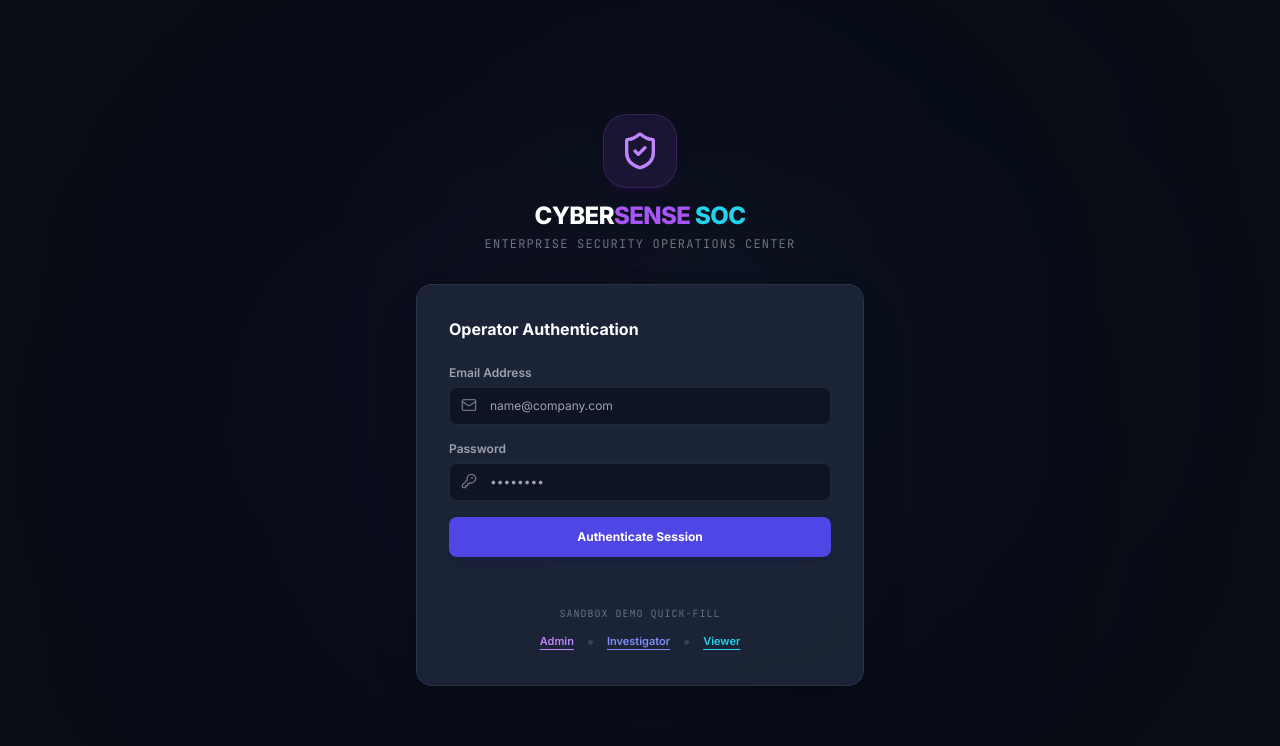
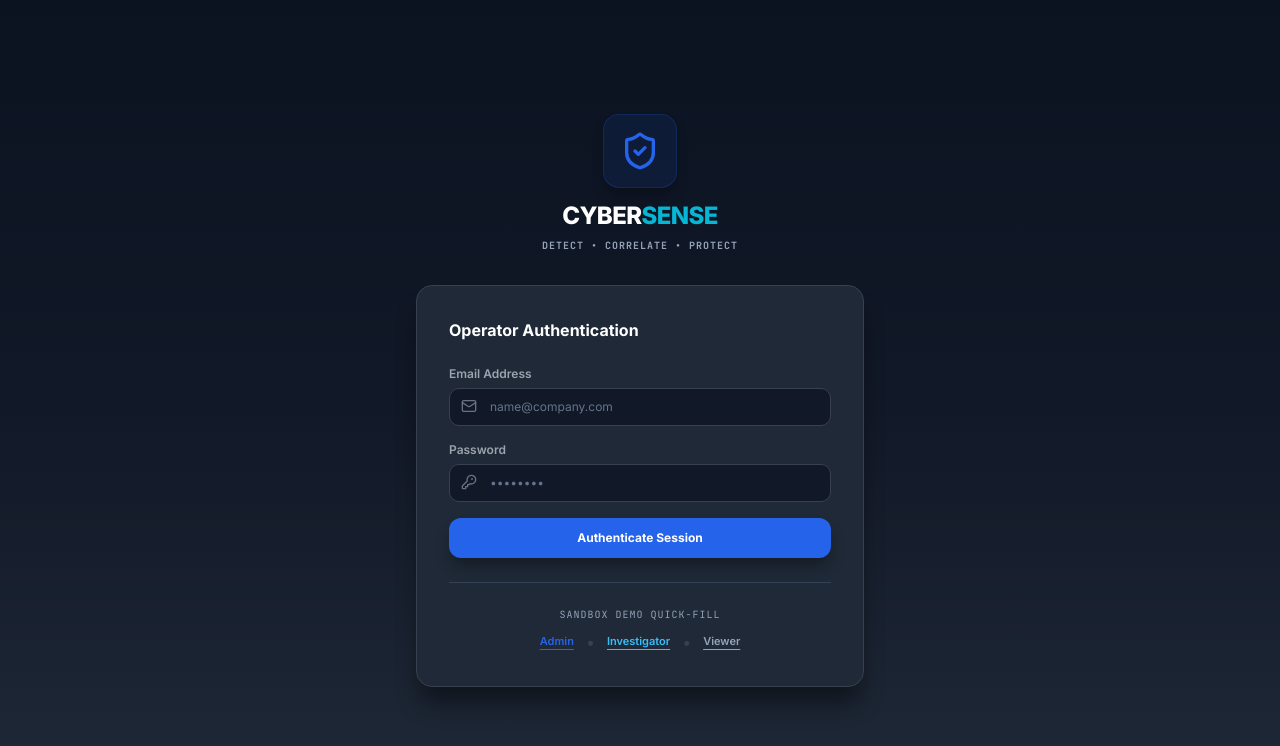
Before and after one commit to Amal0318/Finspark, a React (Vite) app in the folder frontend/: page /login in a window 1280 px wide. Shown: the top 746 px of the page. Built offline with nearby package versions, Linux system fonts and the light colour scheme.

Commit message:
Styling update: align entire application with custom CyberSense Banking Security Color Palette rules and styling tokens (flat slate cards, no glassmorphism, solid blue sidebar highlights, tagline, rounded borders)

```diff
--- a/frontend/src/components/Navbar.jsx
+++ b/frontend/src/components/Navbar.jsx
@@ -18,10 +18,10 @@ const Navbar = ({ onRefresh, refreshing, notifications = [] }) => {
   };
 
   return (
-    <header className="h-16 border-b border-slate-800/60 bg-[#0F172A]/95 backdrop-blur-md flex items-center justify-between px-6 z-20 shrink-0 select-none">
+    <header className="h-16 border-b border-[#374151] bg-[#111827] flex items-center justify-between px-6 z-20 shrink-0 select-none">
       {/* System Brand Header */}
-      <div className="flex items-center space-x-2 text-[10px] font-mono text-gray-400">
-        <ShieldCheck className="h-4 w-4 text-purple-500" />
+      <div className="flex items-center space-x-2 text-[10px] font-mono text-[#CBD5E1]">
+        <ShieldCheck className="h-4 w-4 text-[#2563EB]" />
         <span className="tracking-widest uppercase">CyberSense Security Platform</span>
       </div>
 
--- a/frontend/src/components/Sidebar.jsx
+++ b/frontend/src/components/Sidebar.jsx
@@ -22,11 +22,16 @@ const Sidebar = () => {
   ];
 
   return (
-    <aside className="w-64 bg-[#0B0F19] border-r border-slate-800/60 flex flex-col h-full shrink-0 select-none">
-      <div className="h-16 flex items-center px-5 border-b border-slate-800/60 space-x-2">
-        <ShieldCheck className="h-6 w-6 text-cyan-400 shrink-0" />
-        <span className="font-extrabold text-[15px] tracking-wide text-white font-sans flex items-center gap-1.5 whitespace-nowrap">
-          CYBER<span className="text-purple-500">SENSE</span> <span className="text-[9px] bg-purple-500/20 text-purple-400 border border-purple-500/30 px-1.5 py-0.5 rounded font-mono font-bold leading-none">SOC</span>
+    <aside className="w-64 bg-[#0F172A] border-r border-[#374151] flex flex-col h-full shrink-0 select-none">
+      <div className="h-20 flex flex-col justify-center px-5 border-b border-[#374151]">
+        <div className="flex items-center space-x-2">
+          <ShieldCheck className="h-5 w-5 text-[#2563EB] shrink-0" />
+          <span className="font-extrabold text-[15px] tracking-wide text-white font-sans flex items-center gap-1 whitespace-nowrap">
+            CYBER<span className="text-[#06B6D4]">SENSE</span>
+          </span>
+        </div>
+        <span className="text-[8.5px] text-[#94A3B8] tracking-wider uppercase mt-1 font-mono pl-7">
+          Detect • Correlate • Protect
         </span>
       </div>
 
@@ -39,14 +44,14 @@ const Sidebar = () => {
               key={item.path}
               to={item.path}
               className={({ isActive }) =>
-                `flex items-center space-x-3 px-4 py-3 rounded-xl text-xs font-semibold tracking-wide transition-all duration-200 border-l-2 ${
+                `flex items-center space-x-3 px-4 py-3 rounded-[12px] text-xs font-semibold tracking-wide transition-all duration-150 ${
                   isActive
-                    ? 'bg-indigo-600/15 text-indigo-400 border-indigo-500 shadow-sm shadow-indigo-950/10 font-bold'
-                    : 'text-gray-400 border-transparent hover:bg-slate-900/50 hover:text-gray-200'
+                    ? 'bg-[#2563EB] text-white font-bold shadow-md shadow-black/20'
+                    : 'text-[#CBD5E1] hover:bg-[#1E293B] hover:text-white'
                 }`
               }
             >
-              <Icon className="h-4.5 w-4.5 shrink-0" />
+              <Icon className="h-4.5 w-4.5 shrink-0 text-current" />
               <span>{item.name}</span>
             </NavLink>
           );
@@ -54,7 +59,7 @@ const Sidebar = () => {
       </nav>
 
       {/* Version badge */}
-      <div className="p-4 border-t border-gray-800 text-[10px] text-gray-600 font-mono text-center">
+      <div className="p-4 border-t border-[#374151] text-[10px] text-[#64748B] font-mono text-center">
         CYBERSENSE // SEC-OPS // 2026
       </div>
     </aside>
--- a/frontend/src/components/TelemetryChart.jsx
+++ b/frontend/src/components/TelemetryChart.jsx
@@ -94,7 +94,7 @@ const TelemetryChart = ({ logs }) => {
               <XAxis dataKey="name" stroke="#6B7280" style={{ fontSize: '10px', fontFamily: 'monospace' }} />
               <YAxis stroke="#6B7280" style={{ fontSize: '10px' }} allowDecimals={false} />
               <Tooltip
-                contentStyle={{ backgroundColor: '#0B0F19', borderColor: '#1F2937', color: '#FFF' }}
+                contentStyle={{ backgroundColor: '#1E293B', borderColor: '#374151', color: '#F9FAFB' }}
                 labelStyle={{ color: '#6B7280', fontSize: '11px', fontFamily: 'monospace' }}
               />
               <Area type="monotone" dataKey="info" stroke="#10B981" fillOpacity={1} fill="url(#colorInfo)" strokeWidth={2} name="Info logs" />
--- a/frontend/src/index.css
+++ b/frontend/src/index.css
@@ -4,28 +4,28 @@
 
 @layer base {
   body {
-    background-color: #0F172A;
-    color: #F8FAFC;
-    font-family: 'Inter', -apple-system, BlinkMacSystemFont, 'Segoe UI', Roboto, Oxygen, Ubuntu, Cantarell, sans-serif;
+    background-color: #0B1220;
+    color: #F9FAFB;
+    font-family: 'Inter', 'Manrope', -apple-system, BlinkMacSystemFont, 'Segoe UI', Roboto, Oxygen, Ubuntu, Cantarell, sans-serif;
   }
 }
 
-/* Glassmorphism panel styles */
+/* Redefined card styling (no glassmorphism) */
 .glass-panel {
-  background: rgba(30, 41, 59, 0.85);
-  backdrop-filter: blur(8px);
-  -webkit-backdrop-filter: blur(8px);
-  border: 1px solid rgba(71, 85, 105, 0.35);
+  background-color: #1F2937;
+  border: 1px solid #374151;
+  border-radius: 16px;
+  box-shadow: 0 4px 6px -1px rgba(0, 0, 0, 0.25);
 }
 
 .glass-panel-hover {
-  transition: all 0.3s cubic-bezier(0.4, 0, 0.2, 1);
+  transition: all 0.2s ease-in-out;
 }
 
 .glass-panel-hover:hover {
-  background: rgba(30, 41, 59, 0.95);
-  border-color: rgba(99, 102, 241, 0.4);
-  box-shadow: 0 10px 25px -5px rgba(0, 0, 0, 0.5);
+  background-color: #273549;
+  border-color: #475569;
+  box-shadow: 0 10px 15px -3px rgba(0, 0, 0, 0.35);
 }
 
 /* Custom dark scrollbars */
@@ -35,7 +35,7 @@
 }
 
 ::-webkit-scrollbar-track {
-  background: #0B0F19;
+  background: #0B1220;
 }
 
 ::-webkit-scrollbar-thumb {
--- a/frontend/src/pages/FraudAnalytics.jsx
+++ b/frontend/src/pages/FraudAnalytics.jsx
@@ -143,8 +143,8 @@ const FraudAnalytics = () => {
                     <CartesianGrid strokeDasharray="3 3" stroke="#1e293b" />
                     <XAxis type="number" stroke="#64748b" fontSize={9} unit="%" />
                     <YAxis dataKey="name" type="category" stroke="#64748b" fontSize={9} />
-                    <Tooltip contentStyle={{ backgroundColor: '#0f172a', borderColor: '#1e293b', color: '#fff' }} />
-                    <Bar dataKey="value" fill="#6366f1" radius={[0, 4, 4, 0]} name="Gini split contribution" />
+                    <Tooltip contentStyle={{ backgroundColor: '#1E293B', borderColor: '#374151', color: '#F9FAFB' }} />
+                    <Bar dataKey="value" fill="#3B82F6" radius={[0, 4, 4, 0]} name="Gini split contribution" />
                   </BarChart>
                 </ResponsiveContainer>
               </div>
--- a/frontend/src/pages/Login.jsx
+++ b/frontend/src/pages/Login.jsx
@@ -48,27 +48,24 @@ const Login = () => {
   };
 
   return (
-    <div className="min-h-screen bg-[#090D16] flex flex-col items-center justify-center p-4 relative overflow-hidden font-sans">
-      {/* Background Cyber Glowing Accents */}
-      <div className="absolute top-1/4 left-1/4 w-[500px] h-[500px] bg-purple-900/10 rounded-full blur-[150px] pointer-events-none"></div>
-      <div className="absolute bottom-1/4 right-1/4 w-[500px] h-[500px] bg-cyan-900/10 rounded-full blur-[150px] pointer-events-none"></div>
+    <div className="min-h-screen bg-gradient-to-b from-[#0B1220] via-[#111827] to-[#1F2937] flex flex-col items-center justify-center p-4 relative overflow-hidden font-sans">
 
       <div className="w-full max-w-md z-10">
         {/* App Logo */}
         <div className="text-center mb-8">
-          <div className="inline-flex bg-purple-500/10 p-4 rounded-3xl border border-purple-500/20 mb-3 shadow-lg shadow-purple-950/20">
-            <ShieldCheck className="h-10 w-10 text-purple-400" />
+          <div className="inline-flex bg-[#2563EB]/10 p-4 rounded-[16px] border border-[#2563EB]/20 mb-3 shadow-lg shadow-black/20">
+            <ShieldCheck className="h-10 w-10 text-[#2563EB]" />
           </div>
           <h2 className="text-2xl font-extrabold tracking-tight text-white">
-            CYBER<span className="text-purple-500">SENSE</span> <span className="text-cyan-400">SOC</span>
+            CYBER<span className="text-[#06B6D4]">SENSE</span>
           </h2>
-          <p className="text-xs text-gray-500 mt-1 uppercase tracking-widest font-mono">
-            Enterprise Security Operations Center
+          <p className="text-[10px] text-[#94A3B8] mt-1.5 uppercase tracking-widest font-mono font-semibold">
+            Detect • Correlate • Protect
           </p>
         </div>
 
         {/* Card Box */}
-        <div className="glass-panel rounded-2xl p-8 border border-gray-800 shadow-2xl relative">
+        <div className="bg-[#1F2937] border border-[#374151] rounded-[16px] p-8 shadow-large relative">
           <h3 className="text-base font-bold text-white mb-6">Operator Authentication</h3>
 
           {error && (
@@ -89,7 +86,7 @@ const Login = () => {
                   placeholder="name@company.com"
                   value={email}
                   onChange={(e) => setEmail(e.target.value)}
-                  className="w-full bg-[#0F1424] border border-gray-800 rounded-lg p-2.5 pl-10 text-white focus:outline-none focus:border-purple-500 transition-colors"
+                  className="w-full bg-[#111827] border border-[#374151] rounded-[10px] p-2.5 pl-10 text-[#F9FAFB] placeholder-[#64748B] focus:outline-none focus:border-[#2563EB] transition-colors"
                 />
               </div>
             </div>
@@ -104,7 +101,7 @@ const Login = () => {
                   placeholder="••••••••"
                   value={password}
                   onChange={(e) => setPassword(e.target.value)}
-                  className="w-full bg-[#0F1424] border border-gray-800 rounded-lg p-2.5 pl-10 text-white focus:outline-none focus:border-purple-500 transition-colors"
+                  className="w-full bg-[#111827] border border-[#374151] rounded-[10px] p-2.5 pl-10 text-[#F9FAFB] placeholder-[#64748B] focus:outline-none focus:border-[#2563EB] transition-colors"
                 />
               </div>
             </div>
@@ -112,7 +109,7 @@ const Login = () => {
             <button
               type="submit"
               disabled={isSubmitting}
-              className="w-full bg-indigo-600 hover:bg-indigo-500 text-white p-3 rounded-lg font-bold transition-all shadow-lg shadow-indigo-950/25 flex items-center justify-center space-x-2 disabled:opacity-50"
+              className="w-full bg-[#2563EB] hover:bg-[#1D4ED8] text-white p-3 rounded-[12px] font-bold transition-all shadow-medium flex items-center justify-center space-x-2 disabled:opacity-50"
             >
               {isSubmitting ? (
                 <span className="animate-spin rounded-full h-4 w-4 border-b-2 border-white"></span>
@@ -123,13 +120,13 @@ const Login = () => {
           </form>
 
           {/* Quick Sandbox Access Links */}
-          <div className="mt-6 pt-6 border-t border-gray-800/80 text-center space-y-2">
-            <p className="text-[10px] text-gray-500 uppercase tracking-widest font-mono">Sandbox Demo Quick-Fill</p>
+          <div className="mt-6 pt-6 border-t border-[#334155] text-center space-y-2">
+            <p className="text-[10px] text-[#94A3B8] uppercase tracking-widest font-mono">Sandbox Demo Quick-Fill</p>
             <div className="flex flex-col sm:flex-row justify-center items-center gap-3">
               <button
                 type="button"
                 onClick={handlePreFillAdmin}
-                className="text-[11px] text-purple-400 hover:text-purple-300 font-semibold underline underline-offset-4 cursor-pointer"
+                className="text-[11px] text-[#2563EB] hover:text-[#1D4ED8] font-semibold underline underline-offset-4 cursor-pointer"
               >
                 Admin
               </button>
@@ -137,7 +134,7 @@ const Login = () => {
               <button
                 type="button"
                 onClick={handlePreFillInvestigator}
-                className="text-[11px] text-indigo-400 hover:text-indigo-300 font-semibold underline underline-offset-4 cursor-pointer"
+                className="text-[11px] text-[#38BDF8] hover:text-[#06B6D4] font-semibold underline underline-offset-4 cursor-pointer"
               >
                 Investigator
               </button>
@@ -145,7 +142,7 @@ const Login = () => {
               <button
                 type="button"
                 onClick={handlePreFillViewer}
-                className="text-[11px] text-cyan-400 hover:text-cyan-300 font-semibold underline underline-offset-4 cursor-pointer"
+                className="text-[11px] text-[#94A3B8] hover:text-[#CBD5E1] font-semibold underline underline-offset-4 cursor-pointer"
               >
                 Viewer
               </button>
--- a/frontend/src/pages/QuantumReadiness.jsx
+++ b/frontend/src/pages/QuantumReadiness.jsx
@@ -95,7 +95,7 @@ const QuantumReadiness = () => {
                 <XAxis dataKey="name" stroke="#6B7280" style={{ fontSize: '9px' }} />
                 <YAxis stroke="#6B7280" style={{ fontSize: '9px' }} />
                 <Tooltip
-                  contentStyle={{ backgroundColor: '#0B0F19', borderColor: '#1F2937', color: '#FFF' }}
+                  contentStyle={{ backgroundColor: '#1E293B', borderColor: '#374151', color: '#F9FAFB' }}
                 />
                 <Legend style={{ fontSize: '10px' }} />
                 <Bar dataKey="legacy" stackId="a" fill="#F43F5E" name="Legacy Crypto" />
```
Also changed, not shown: frontend/src/pages/Dashboard.jsx (+10 -10 lines), frontend/tailwind.config.js (+33 -12 lines).
